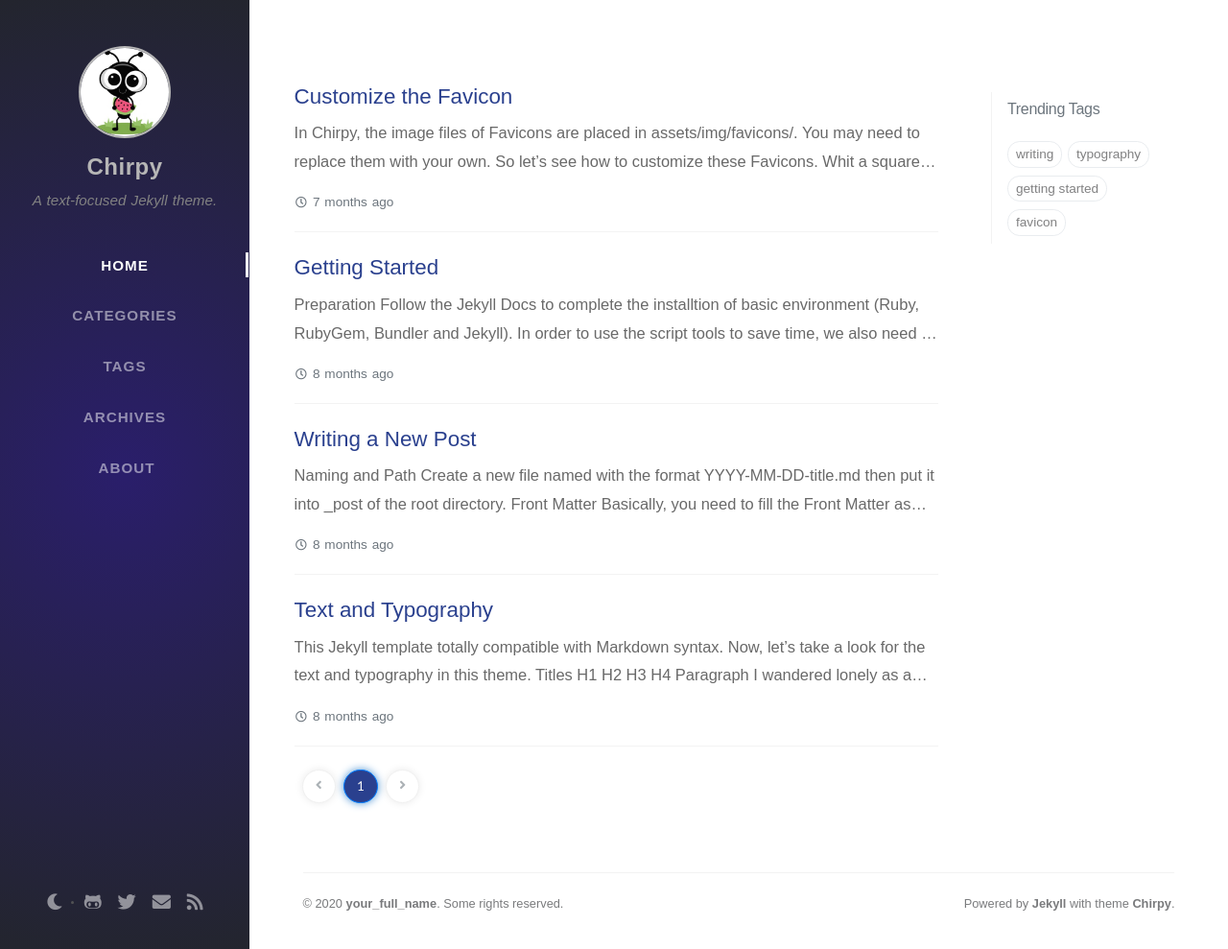
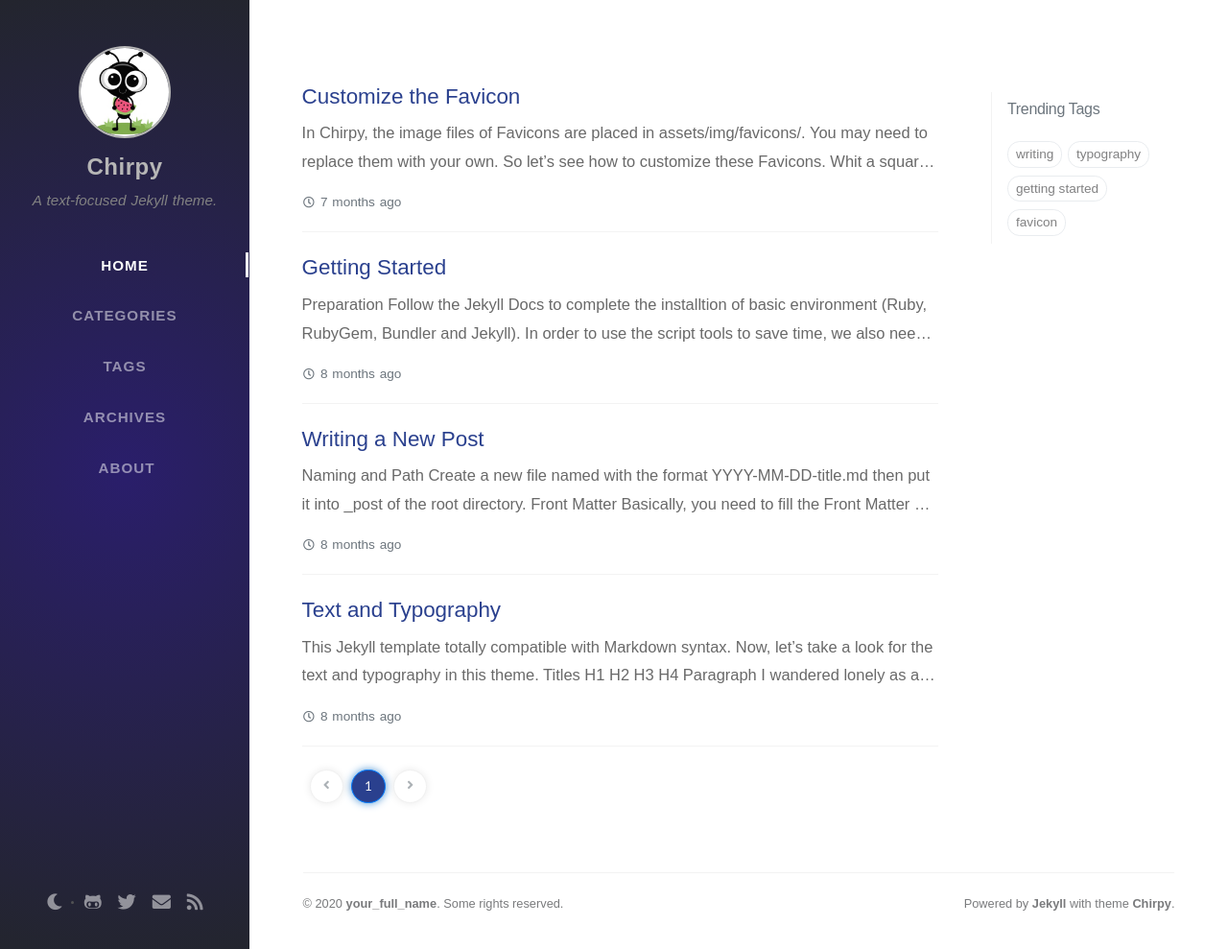
Before and after one commit to nicetrykiddo/writeups, a Jekyll site: the page built from index.html, in a window 1280 px wide and 989 px high. Shown: the whole window at 96% size. Built offline with Jekyll 4.4.1, drawn with Linux system fonts in a browser that asks for light colours; nearby versions of some CDN libraries; some web fonts are replaced; the list of posts is cut into pages by our own code; comment, search, counter and statistics services are not loaded.

Commit message:
Optimized page layout.

```diff
--- a/_layouts/page.html
+++ b/_layouts/page.html
@@ -9,7 +9,7 @@ layout: default
 
 <div class="row">
   <div class="col-12 col-lg-11 col-xl-8">
-    <div id="page" class="post pb-5 pl-1 pr-1 pl-sm-2 pr-sm-2 pl-md-4 pr-md-4 pl-xl-3 mb-md-4">
+    <div id="page" class="post pb-5 pl-1 pr-1 pl-sm-2 pr-sm-2 pl-md-4 pr-md-4 mb-md-4">
     {% if page.dynamic_title %}
       <h1 class="dynamic-title">{{ page.title }}</h1>
       <div class="post-content">
```
